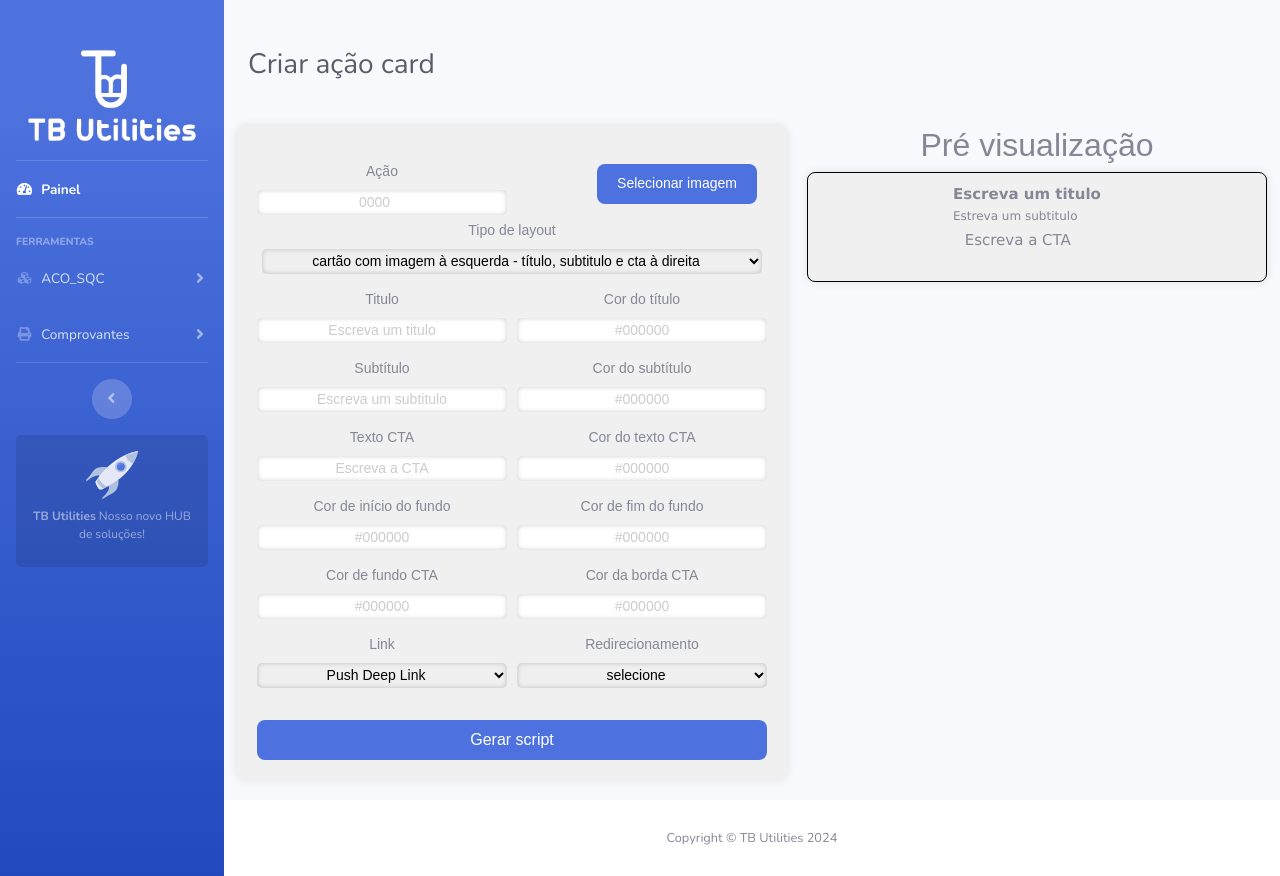
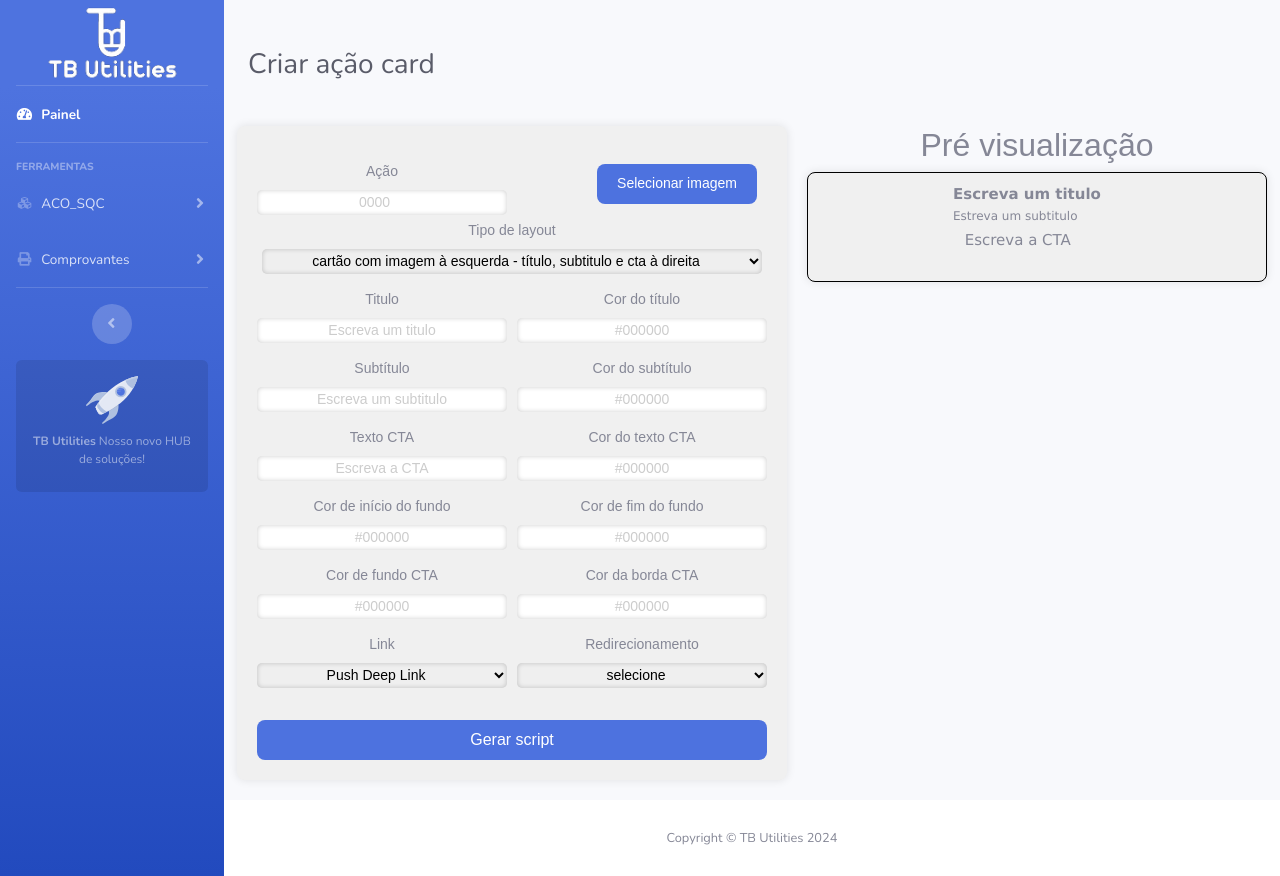
Before and after one commit to ReisLucasF/ACOWEB, a PHP site: page /aco/card/index.php in a window 1280 px wide. Run offline with PHP 8.4, Linux system fonts and the light colour scheme.

Commit message:
LOGO NOVA E VALIDAÇÕES DE TEXTOS E CORES

```diff
--- a/sections/sidebar.php
+++ b/sections/sidebar.php
@@ -7,7 +7,7 @@
   height: auto;
 }
 .sidebar .sidebar-brand {
-    height: 10rem;
+    margin-top: 15px;
     text-decoration: none;
     font-size: 1rem;
     font-weight: 800;
```
Also changed, not shown: img/TB_Logo.png.
